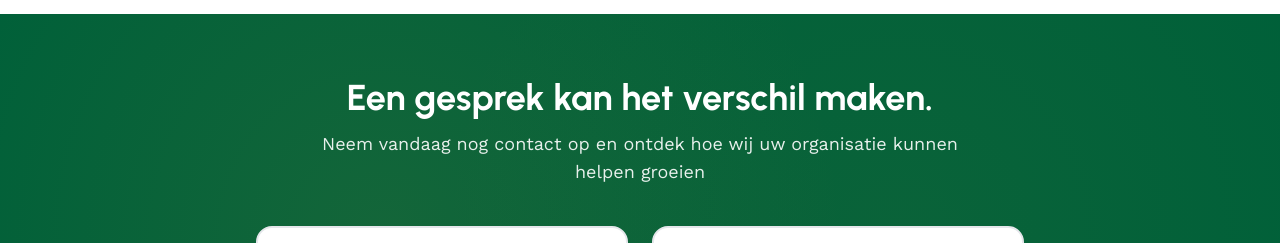
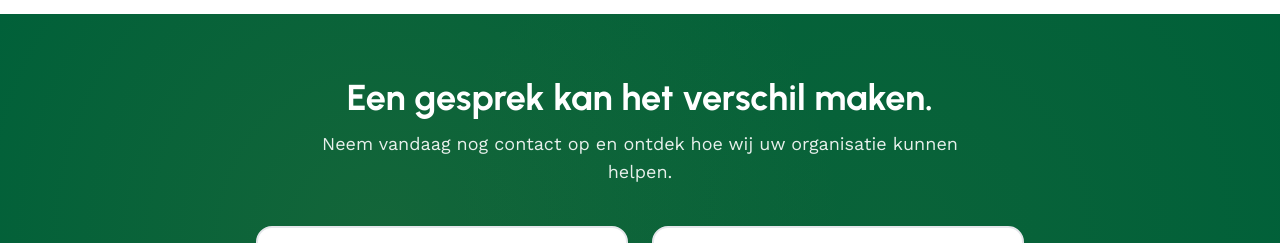
Before and after one commit to bandenkraker/Last-YIM-Evowebsites, a React (Vite) app: page / in a window 1280 px wide. Shown: the part 4060-4303 px from the top of the page. Built offline with nearby package versions, Linux system fonts and the light colour scheme.

Commit message:
Update LinkedIn links to specific profile URL

```diff
--- a/src/components/Footer.tsx
+++ b/src/components/Footer.tsx
@@ -24,7 +24,7 @@ export default function Footer({ currentPage, onNavigate }: FooterProps) {
               Een gesprek kan het verschil maken.
             </h3>
             <p className="text-white/90 text-lg max-w-2xl mx-auto">
-              Neem vandaag nog contact op en ontdek hoe wij uw organisatie kunnen helpen groeien
+              Neem vandaag nog contact op en ontdek hoe wij uw organisatie kunnen helpen.
             </p>
           </div>
 
@@ -47,7 +47,7 @@ export default function Footer({ currentPage, onNavigate }: FooterProps) {
             </a>
 
             <a
-              href="https://linkedin.com"
+              href="https://www.linkedin.com/in/calvin-yvel-a418b630/"
               target="_blank"
               rel="noopener noreferrer"
               className="group relative bg-white p-6 rounded-2xl border-2 border-gray-200 hover:border-white hover:shadow-2xl hover:shadow-white/20 transition-all duration-300 hover:-translate-y-2"
@@ -140,7 +140,7 @@ export default function Footer({ currentPage, onNavigate }: FooterProps) {
               </li>
               <li>
                 <a
-                  href="https://linkedin.com"
+                  href="https://www.linkedin.com/in/calvin-yvel-a418b630/"
                   target="_blank"
                   rel="noopener noreferrer"
                   className="group inline-flex items-center space-x-2 text-gray-400 hover:text-yim-gold transition-all duration-300 text-sm hover:translate-x-1"
--- a/src/pages/Contact.tsx
+++ b/src/pages/Contact.tsx
@@ -69,7 +69,7 @@ export default function Contact() {
                 </a>
 
                 <a
-                  href="https://linkedin.com"
+                  href="https://www.linkedin.com/in/calvin-yvel-a418b630/"
                   target="_blank"
                   rel="noopener noreferrer"
                   className="group relative flex items-center space-x-4 p-6 bg-white rounded-2xl border-2 border-gray-200 hover:border-yim-green hover:bg-gradient-to-br hover:from-emerald-50 hover:to-green-50 transition-all duration-300 hover:-translate-y-1 hover:shadow-2xl hover:shadow-yim-green/20"
```
